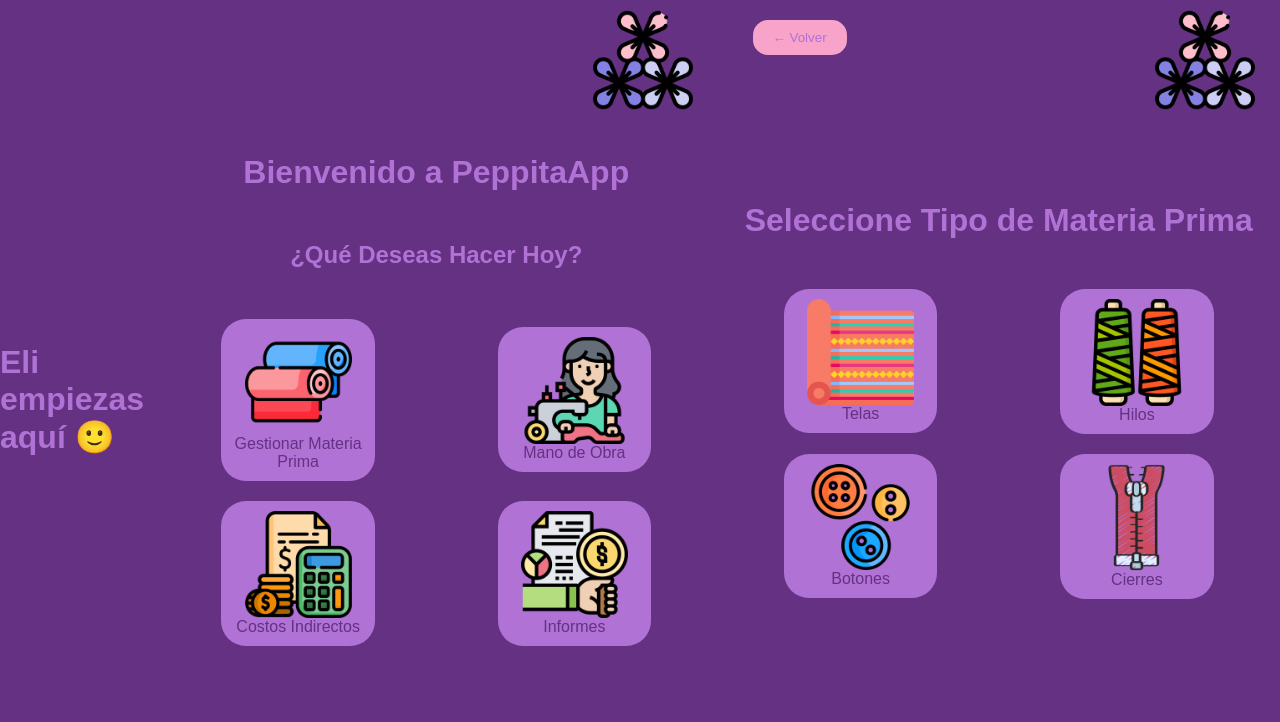
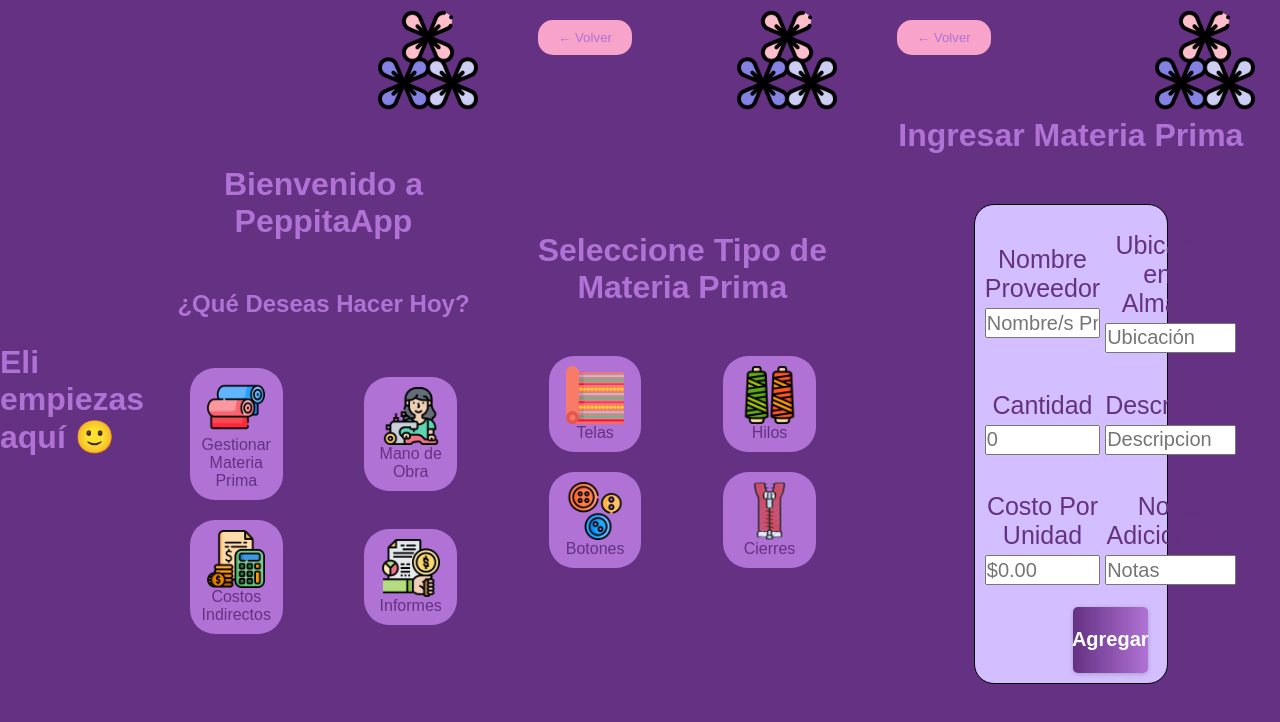
Before and after one commit to josemartinezrdev/pepita-app, a React (Vite) app: page / in a window 1280 px wide. Shown: the top 722 px of the page. Built offline with nearby package versions, Linux system fonts and the light colour scheme.

Commit message:
Work in progress 🚧 added form raw material

```diff
--- a/formMateriaPrima.html
+++ b/formMateriaPrima.html
@@ -25,7 +25,7 @@
         </div>
         <div class="optionsForm">
           <span>Cantidad</span>
-          <input type="number" id="Cantidad" name="Cantidad" placeholder="Cantidad" required />
+          <input type="number" id="Cantidad" name="Cantidad" placeholder="0" required />
         </div>
         <div class="optionsForm">
           <span>Descripción</span>
@@ -33,7 +33,7 @@
         </div>
         <div class="optionsForm">
           <span>Costo Por Unidad</span>
-          <input type="number" id="costo" name="costo" placeholder="Costo" required />
+          <input type="number" id="costo" name="costo" placeholder="$0.00" required />
         </div>
         <div class="optionsForm">
           <span>Notas Adicionales</span>
--- a/index.html
+++ b/index.html
@@ -57,6 +57,38 @@
       </div>
     </div>
   </div>
-
+    <!-- ---------------FORMULARIO MATERIA PRIMA------------------ -->
+    <div className="container-formMP" class="container-formMP">
+      <button class="button">← Volver</button>
+      <img src="public/imgs/flores.png" alt="" class="lila" />
+      <h1>Ingresar Materia Prima</h1>
+      <div className="formMP" class="formMP">
+        <div class="optionsForm">
+            <span>Nombre Proveedor</span>
+          <input type="text" id="nameProveedor" name="name" placeholder="Nombre/s Proveedor" required />
+        </div>
+        <div class="optionsForm">
+            <span>Ubicación en el Almacen</span>
+          <input type="text" id="ubicacion" name="ubicacion" placeholder="Ubicación" required />
+        </div>
+        <div class="optionsForm">
+            <span>Cantidad</span>
+          <input type="number" id="Cantidad" name="Cantidad" placeholder="0" required />
+        </div>
+        <div class="optionsForm">
+            <span>Descripción</span>
+          <input type="text" id="Descripcion" name="Descripcion" placeholder="Descripcion" required />
+        </div>
+        <div class="optionsForm">
+            <span>Costo Por Unidad</span>
+          <input type="number" id="costo" name="costo"  placeholder="$0.00" required />
+        </div>
+        <div class="optionsForm">
+            <span>Notas Adicionales</span>
+          <input type="text" id="notas" name="notas" placeholder="Notas" required />
+        </div>
+        <button class="add">Agregar</button>
+      </div>
+    </div>
   </body>
 </html>
--- a/src/index.css
+++ b/src/index.css
@@ -143,31 +143,68 @@ p {
   align-items: center;
   text-align: center;
   gap: 50px;
-  height: 100%;
+  height: 100vh;
+
 }
 .formMP{
   border: solid 1px black;
   display: grid;
   grid-template-columns: 1fr;
   background-color: #d3bfff;
+  justify-items: center;
   border-radius: 20px;
   width: 100%;
-  height: 100%;
-  gap: 10%;
+  height: 80%;
+  gap: 5px;
+  padding: 5%;
 }
 .optionsForm{
   display: flex;
   flex-direction: column;
+  justify-content: center;
+  align-items: center;
+  text-align: center;
+  gap: 5px;
 }
+.add {
+  max-width: 50%;
+  border-radius: 5px;
+  text-align: center;
+  display: inline-block;
+  box-shadow: 0 1px 5px 0 rgba(0, 0, 0, 0.2);
+  padding: 5px;
+  background-image: linear-gradient(to left, #b072d4, #653183);
+  border: 0;
+  color: white;
+  font-size: 20px;
+  font-weight: 700;
+  box-sizing: inherit;
+  justify-items: center;
+}
+
 span{
   font-size: 25px;
+  color: #653183;
+}
+input{
+  width: 100%;
+  height: 30px;
+  font-size: 20px;
 }
 
 
 @media (min-width: 678px) {
+  .container-formMP{
+    position: relative;
+    text-align: center;
+    height: 100vh;
+    width: 100%;
+  }
   .formMP{
     grid-template-columns: repeat(2, 1fr);
     padding: 10px;
+    width: 50%;
+    height: 60%;
   }
   .formMP > *:nth-child(odd):last-child {
     grid-column: 1 / span 2;
@@ -176,4 +213,11 @@ span{
       justify-content: center;
       align-items: center;
   }
+  .add{
+    width: 30%;
+  }
+  .add:hover {
+  transform: scale(1.05);
+  border-color: #653183;
 }
+}
```
Lines whose indentation alone changed are shown as unchanged.
